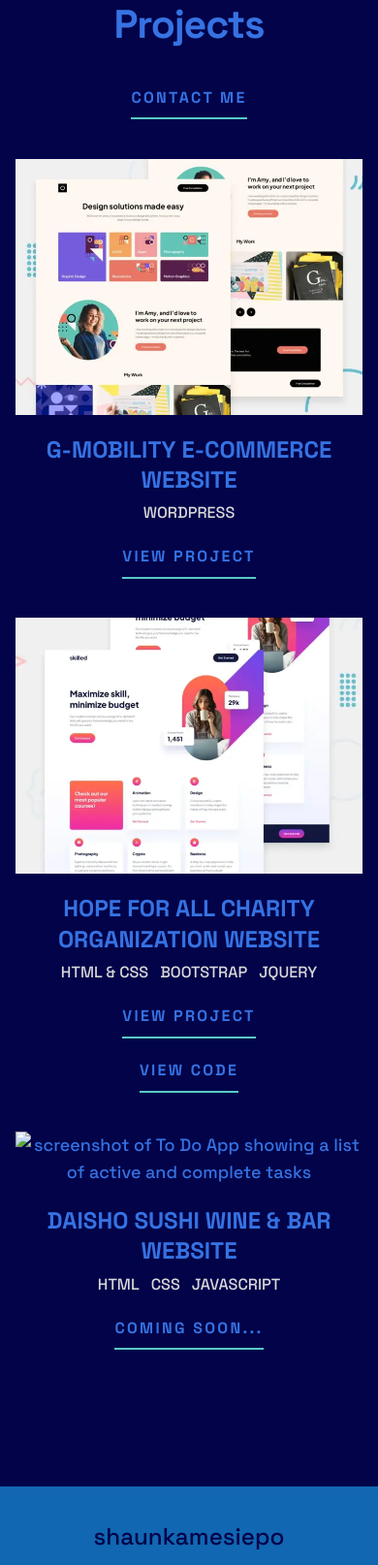
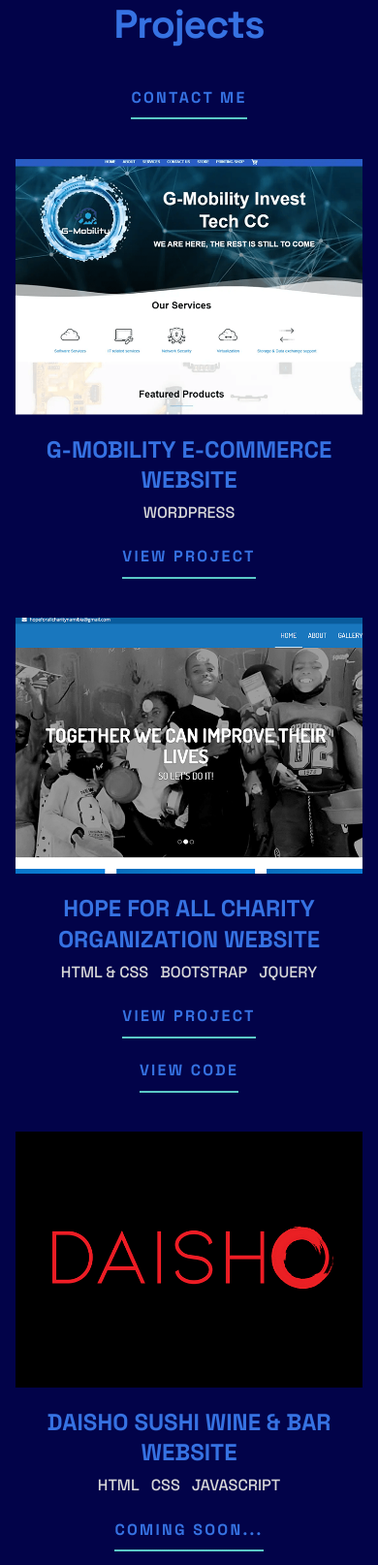
Before and after one commit to SKamesiepo/Skamesiepo.github.io, a plain HTML site: page index.html in a window 390 px wide. Shown: the part 1574-3188 px from the top of the page at 97% size. Drawn offline with Linux system fonts and the light colour scheme.

Commit message:
Resized images and added media queries for mobile view

```diff
--- a/index.html
+++ b/index.html
@@ -16,7 +16,7 @@
       href="./assets/images/favicon-32x32.png"
     />
     <link rel="stylesheet" href="style.css" />
-    <title>Home | Shaun's Portfolio Website</title>
+    <title>Shaun Kamesiepo</title>
   </head>
   <body>
     <header class="header">
@@ -183,7 +183,7 @@
                 />
                 <img
                   class="projects__image"
-                  src="/assets/images/thumbnail-project-1-small.webp"
+                  src="/assets/images/thumbnail-project-1-small.png"
                   alt="screenshot of G-Mobility E-Commerce website "
                   width-="343"
                   height="253"
@@ -207,7 +207,7 @@
                 />
                 <img
                   class="projects__image"
-                  src="/assets/images/thumbnail-project-2-small.webp"
+                  src="/assets/images/thumbnail-project-2-small.png"
                   alt="screenshot of non-profit charity organization's website"
                   width-="343"
                   height="253"
@@ -230,11 +230,11 @@
               <picture class="projects__picture">
                 <source
                   media="(min-width: 62.5em)"
-                  srcset="/assets/images/thumbnail-project-3-large.webp"
+                  srcset="/assets/images/thumbnail-project-3-large.png"
                 />
                 <img
                   class="projects__image"
-                  src=""
+                  src="/assets/images/thumbnail-project-3-small.png"
                   alt="screenshot of To Do App showing a list of active and complete tasks"
                   width-="343"
                   height="253"
```
Also changed, not shown: assets/images/thumbnail-project-1-large.webp (deleted), assets/images/thumbnail-project-1-small.png (added), assets/images/thumbnail-project-1-small.webp (deleted), assets/images/thumbnail-project-2-large.webp (deleted), assets/images/thumbnail-project-2-small.png (added), assets/images/thumbnail-project-3-large.png (added), assets/images/thumbnail-project-3-large.webp (deleted), assets/images/thumbnail-project-3-small.png (added), assets/images/thumbnail-project-4-large.webp (deleted), assets/images/thumbnail-project-4-small.webp (deleted), assets/images/thumbnail-project-5-large.webp (deleted), assets/images/thumbnail-project-5-small.webp (deleted), assets/images/thumbnail-project-6-large.webp (deleted), assets/images/thumbnail-project-6-small.webp (deleted).
